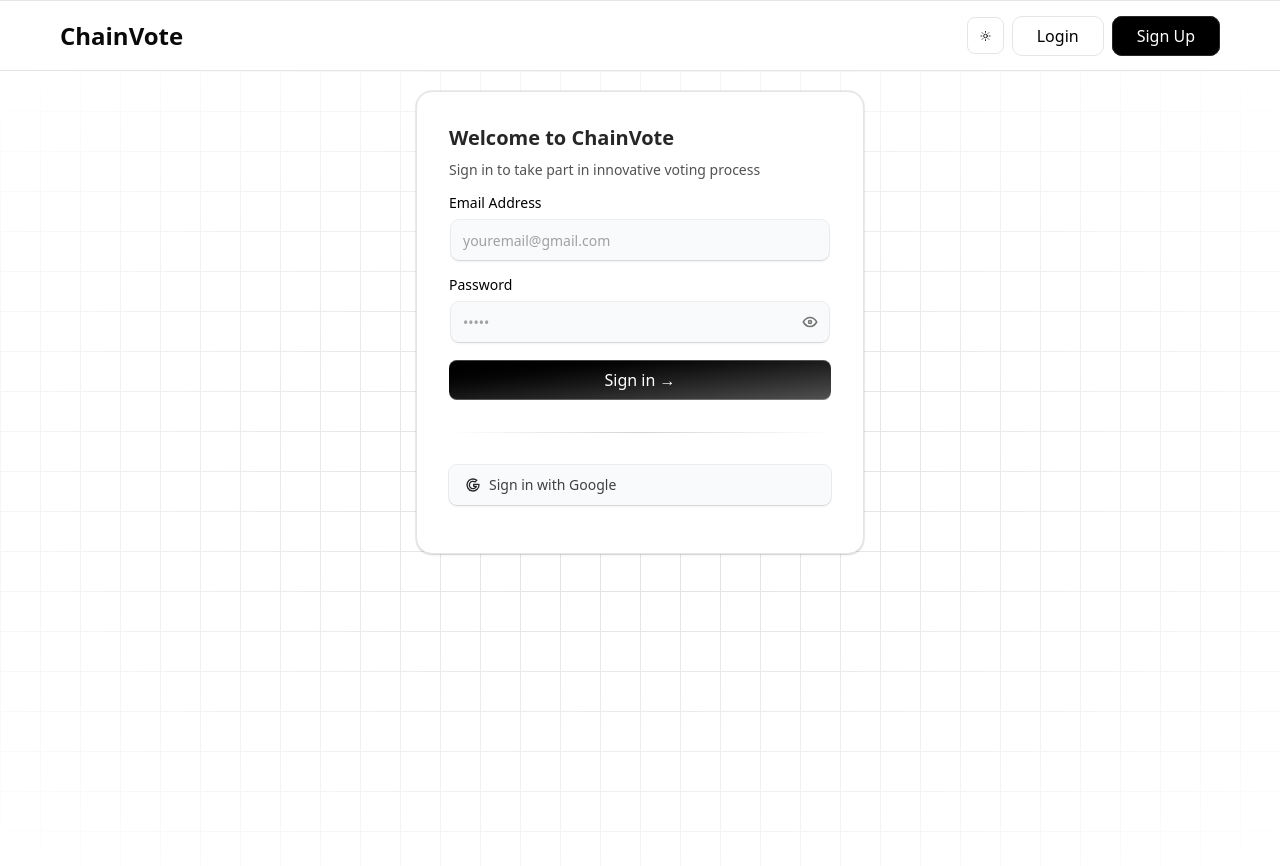
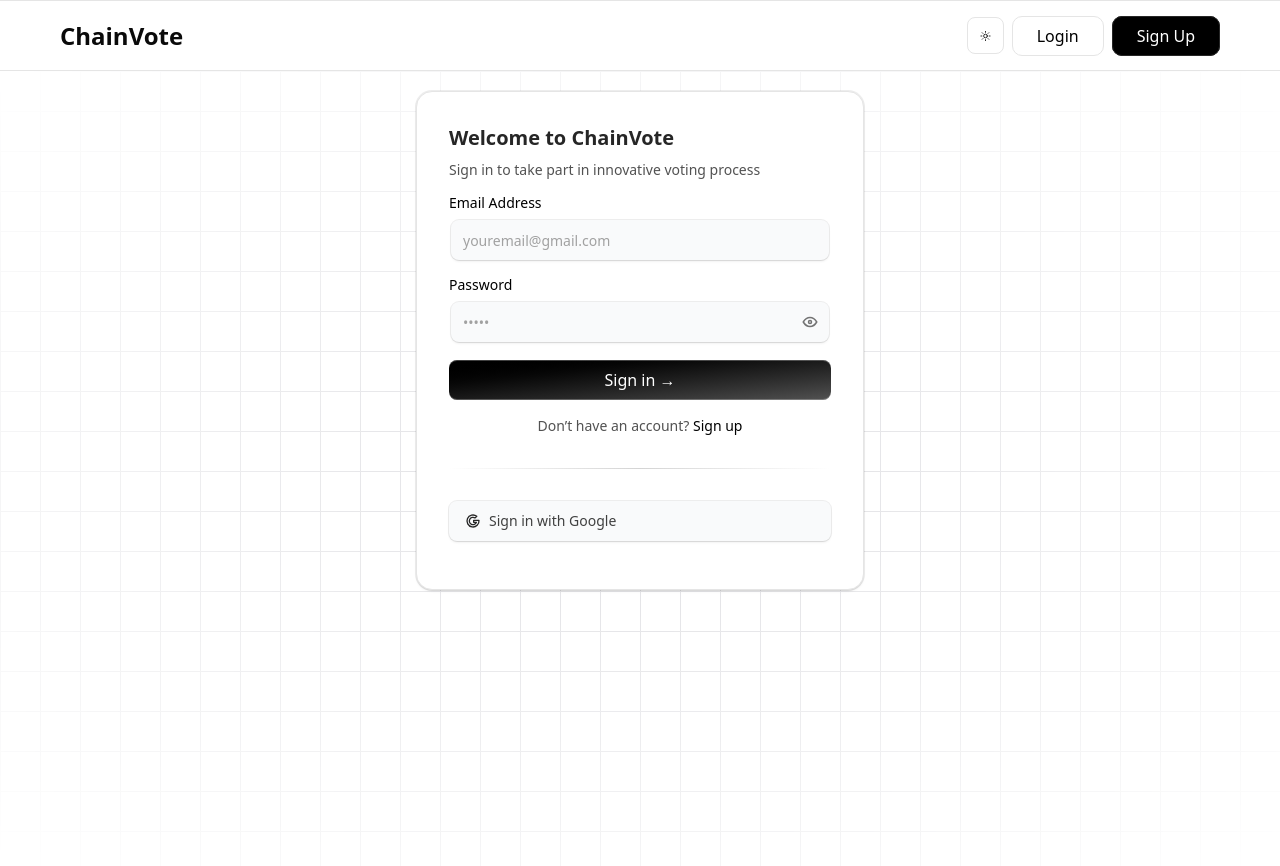
Before and after one commit to ILabiak2/evoting, a Next.js app in the folder client/: page /login in a window 1280 px wide. Shown: the top 866 px of the page. Built offline with nearby package versions, Linux system fonts and the light colour scheme; no server answers.

Commit message:
add additional links to auth forms

```diff
--- a/client/components/login-form.jsx
+++ b/client/components/login-form.jsx
@@ -118,6 +118,15 @@ export default function Login() {
           Sign in &rarr;
           <BottomGradient />
         </button>
+        <p className="mt-4 text-sm text-center text-neutral-600 dark:text-neutral-300">
+          Don’t have an account?{' '}
+          <a
+            href="/signup"
+            className="font-medium text-black dark:text-white hover:underline"
+          >
+            Sign up
+          </a>
+        </p>
 
         <div
           className="my-8 h-[1px] w-full bg-gradient-to-r from-transparent via-neutral-300 to-transparent dark:via-neutral-700" />
--- a/client/components/signup-form.jsx
+++ b/client/components/signup-form.jsx
@@ -173,6 +173,15 @@ export default function SignupForm() {
           Sign up &rarr;
           <BottomGradient />
         </button>
+        <p className="mt-4 text-sm text-center text-neutral-600 dark:text-neutral-300">
+          Already have an account?{' '}
+          <a
+            href="/login"
+            className="font-medium text-black dark:text-white hover:underline"
+          >
+            Sign in
+          </a>
+        </p>
 
         <div
           className="my-8 h-[1px] w-full bg-gradient-to-r from-transparent via-neutral-300 to-transparent dark:via-neutral-700" />
```
